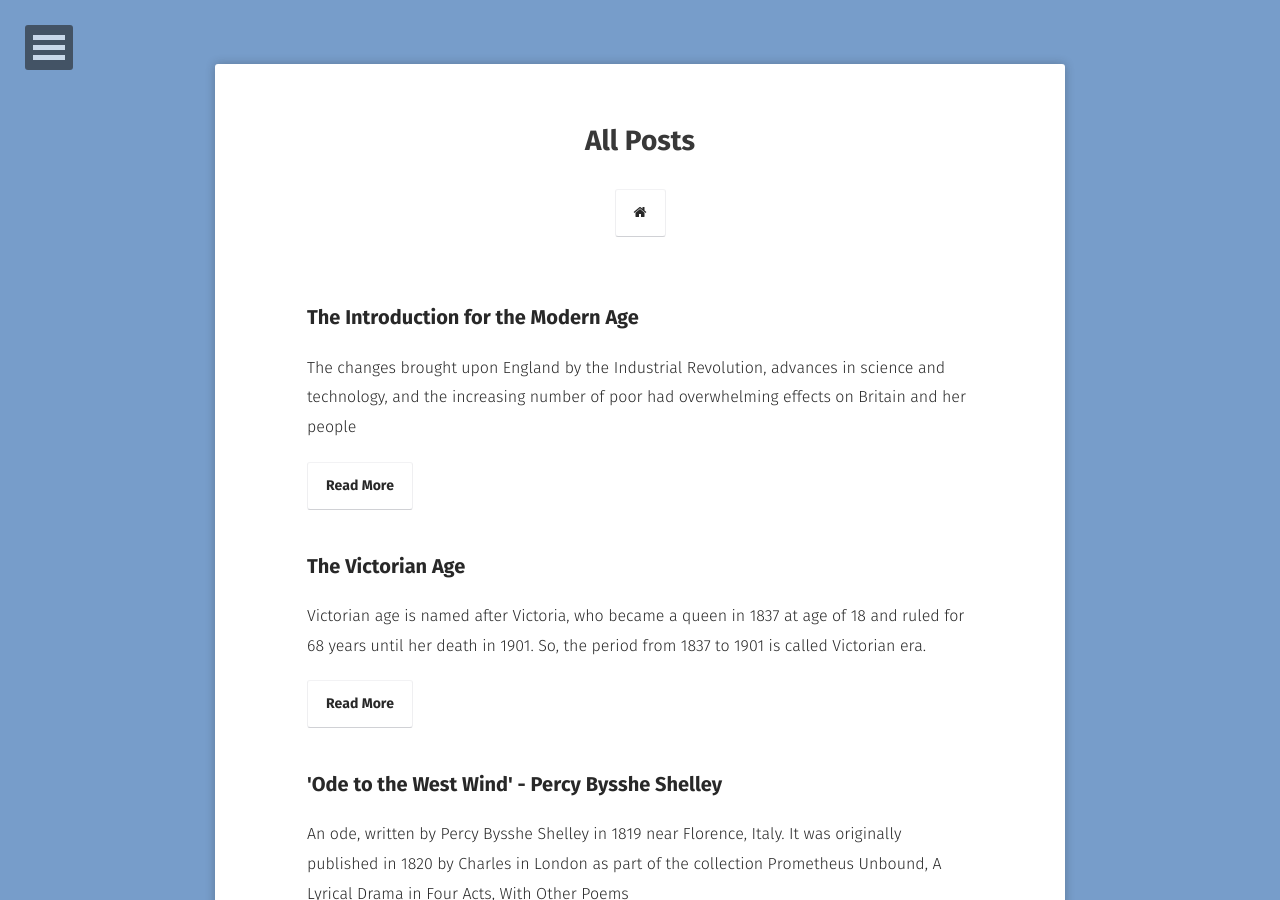
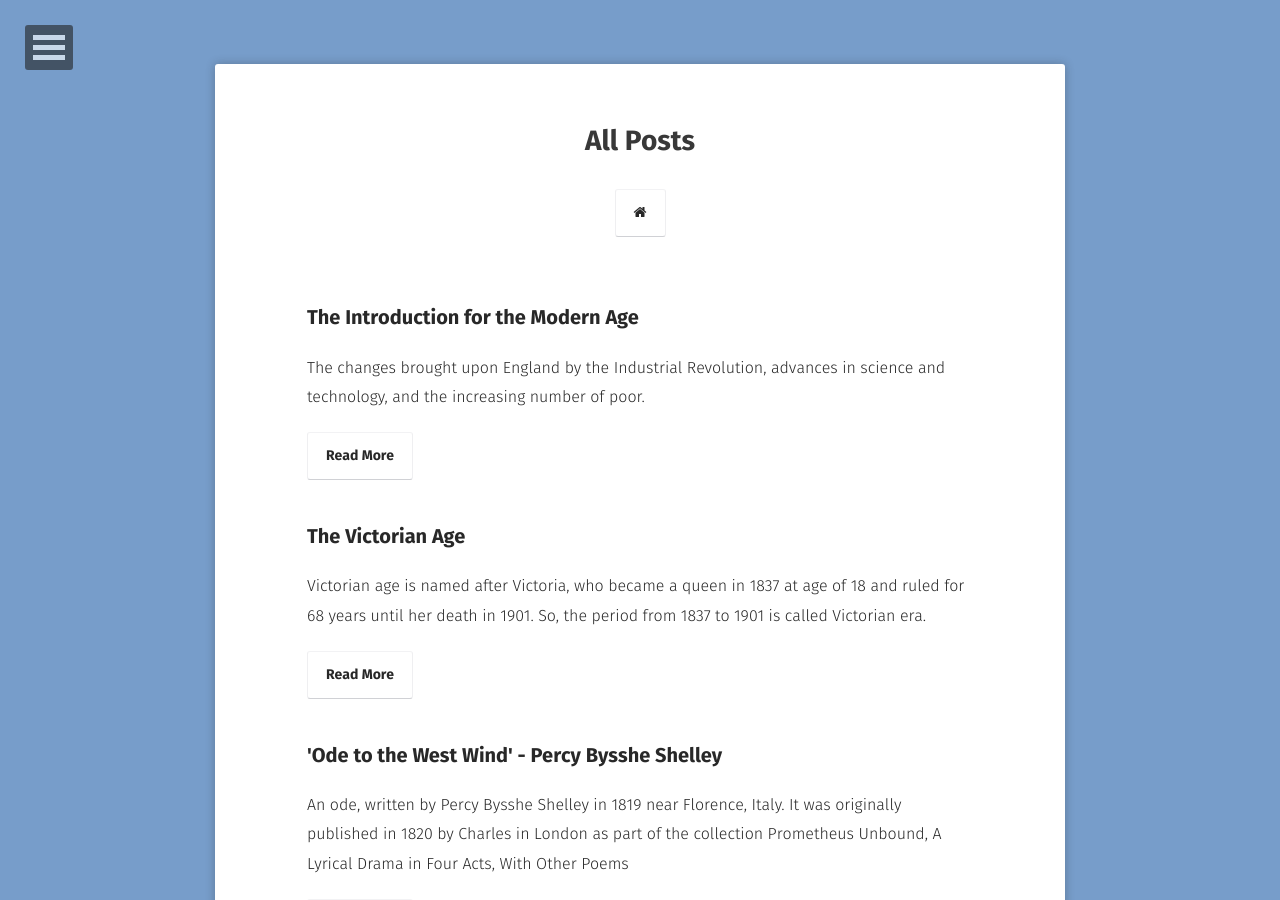
Before and after one commit to EthenStrine/site, a Jekyll site: the page built from posts/index.md, in a window 1280 px wide and 900 px high. Built offline with Jekyll 4.4.1, drawn with Linux system fonts in a browser that asks for light colours; some web fonts are replaced.

Commit message:
Update 2019-04-17-the modern age.md

```diff
--- a/_posts/2019-04-17-the modern age.md
+++ b/_posts/2019-04-17-the modern age.md
@@ -2,7 +2,7 @@
 layout: post
 title:  "The Introduction for the Modern Age"
 date:   2019-04-17
-excerpt: "The changes brought upon England by the Industrial Revolution, advances in science and technology, and the increasing number of poor had overwhelming effects on Britain and her people"
+excerpt: "The changes brought upon England by the Industrial Revolution, advances in science and technology, and the increasing number of poor."
 feature: https://d1sxy7l4fhu207.cloudfront.net/assets/img/series/BIR.jpg
 tag:
 - English
```
